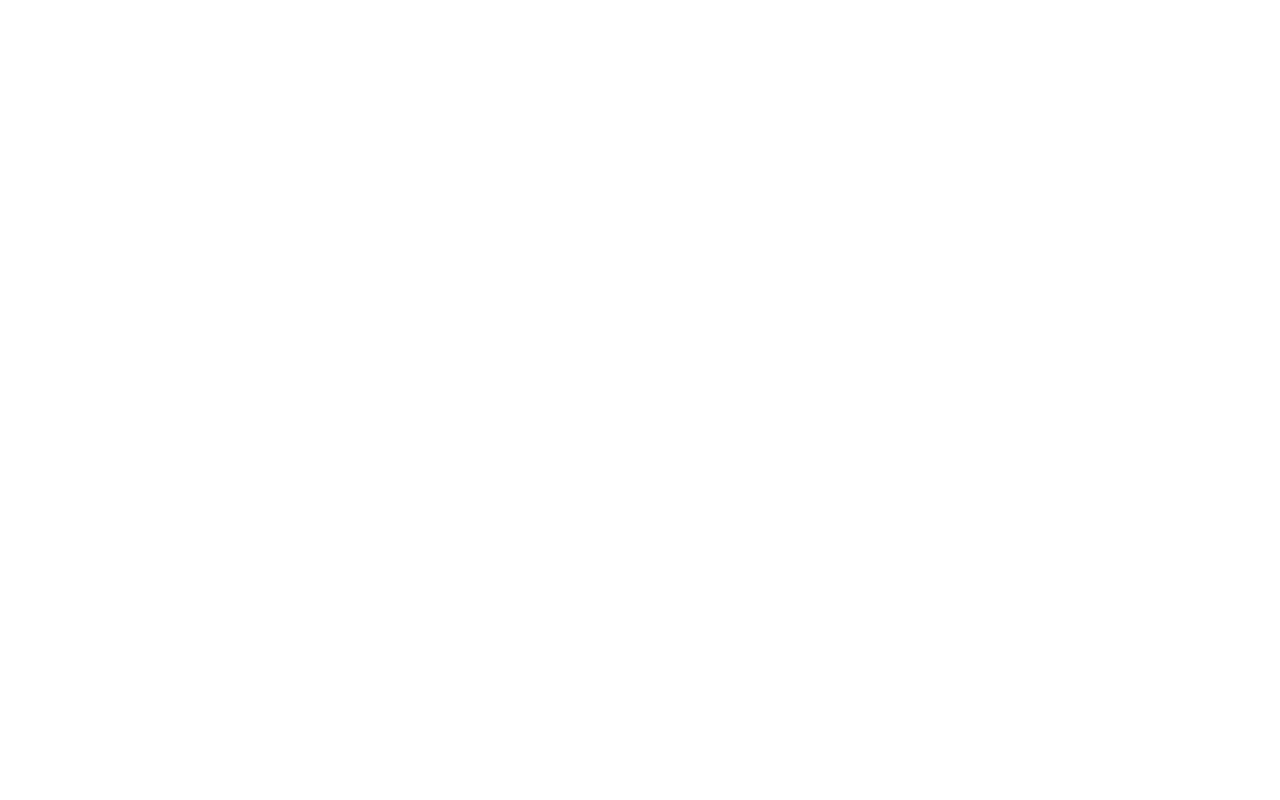
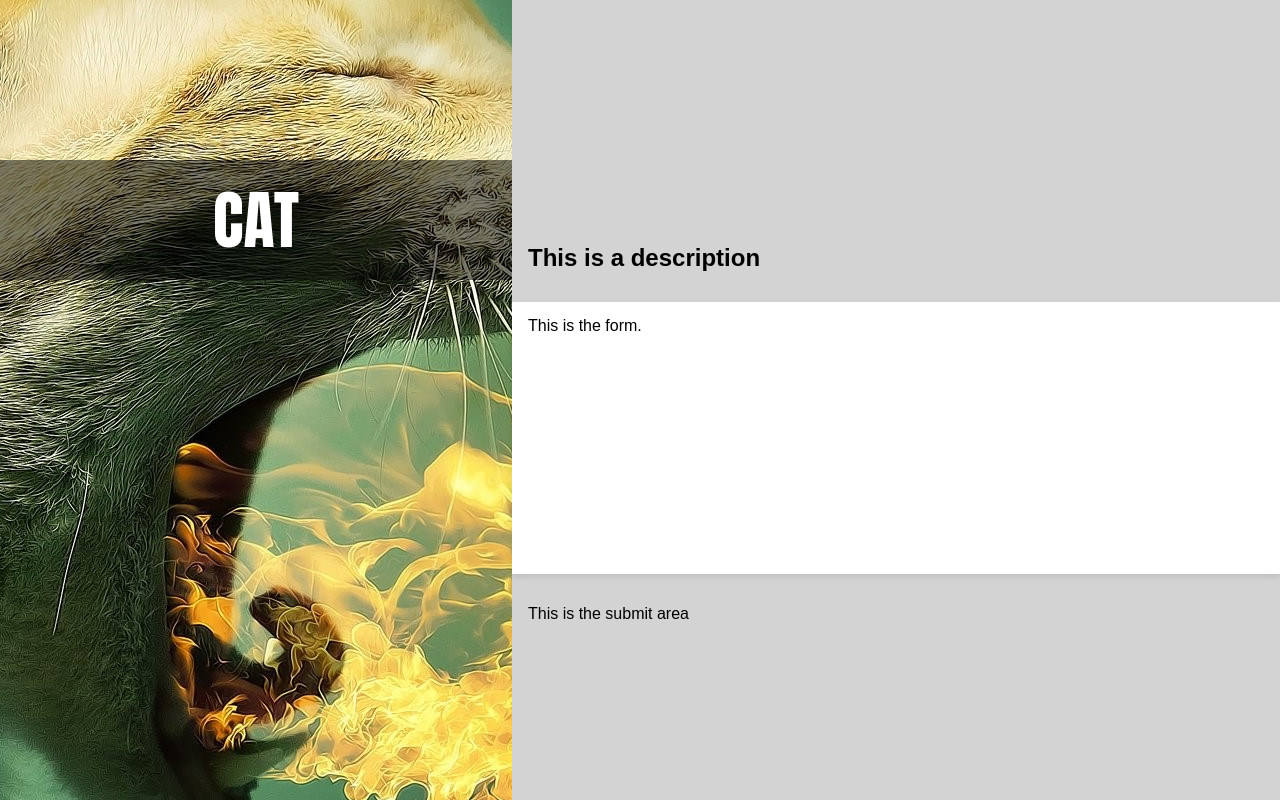
Before and after one commit to DarxyDev/cat-form, a plain HTML site: page index.html in a window 1280 px wide. Drawn offline with Linux system fonts and the light colour scheme.

Commit message:
basic layout done

```diff
--- /dev/null
+++ b/cssReset.css
@@ -0,0 +1,48 @@
+/* http://meyerweb.com/eric/tools/css/reset/
+   v2.0 | 20110126
+   License: none (public domain)
+*/
+
+html, body, div, span, applet, object, iframe,
+h1, h2, h3, h4, h5, h6, p, blockquote, pre,
+a, abbr, acronym, address, big, cite, code,
+del, dfn, em, img, ins, kbd, q, s, samp,
+small, strike, strong, sub, sup, tt, var,
+b, u, i, center,
+dl, dt, dd, ol, ul, li,
+fieldset, form, label, legend,
+table, caption, tbody, tfoot, thead, tr, th, td,
+article, aside, canvas, details, embed,
+figure, figcaption, footer, header, hgroup,
+menu, nav, output, ruby, section, summary,
+time, mark, audio, video {
+	margin: 0;
+	padding: 0;
+	border: 0;
+	font-size: 100%;
+	font: inherit;
+	vertical-align: baseline;
+}
+/* HTML5 display-role reset for older browsers */
+article, aside, details, figcaption, figure,
+footer, header, hgroup, menu, nav, section {
+	display: block;
+}
+body {
+	line-height: 1;
+}
+ol, ul {
+	list-style: none;
+}
+blockquote, q {
+	quotes: none;
+}
+blockquote:before, blockquote:after,
+q:before, q:after {
+	content: '';
+	content: none;
+}
+table {
+	border-collapse: collapse;
+	border-spacing: 0;
+}
--- a/index.html
+++ b/index.html
@@ -1,12 +1,32 @@
 <!DOCTYPE html>
 <html lang="en">
+
 <head>
     <meta charset="UTF-8">
     <meta http-equiv="X-UA-Compatible" content="IE=edge">
     <meta name="viewport" content="width=device-width, initial-scale=1.0">
-    <title>Document</title>
+    <title>Catastrophic Inquiries</title>
+    <!-- <link rel="preload" href="styles.css" as="style">
+    <link rel="preload" src="script.js" as="script"> -->
+    <link rel="stylesheet" href="cssReset.css">
+    <link rel="stylesheet" href="styles.css">
+    <script src="script.js" defer></script>
+
 </head>
+
 <body>
+    <div id="fullContainer">
+        <div id="logoContainer">
+            <div id="logo">
+                CAT
+            </div>
+        </div>
+        <div id="contentContainer">
+            <h1 id="headSection">This is a description</h1>
+            <div id="formContainer">This is the form.</div>
+            <div id="submitSection">This is the submit area</div>
+        </div>
+    </div>
+</body>
 
-</body>
 </html>
--- a/styles.css
+++ b/styles.css
@@ -0,0 +1,56 @@
+:root{
+    --main-bg:lightgray;
+    --light-bg:white;
+}
+body{
+    position:relative;
+    background:url('images/fireCat.jpg');
+    background-position: -520px -200px;
+    background-attachment: fixed;
+    font-family:Arial, Helvetica, sans-serif;
+}
+h1{
+    font-size:1.5em;
+    font-weight:bold;
+}
+#fullContainer{
+    display:flex;
+    height:100vh;
+    width:100vw;
+}
+#logoContainer{
+    display:flex;
+    justify-content: center;
+    align-items: center;
+    width:40%;
+    height:120px;
+    margin-top: 20vh;
+    background-color: rgba(0,0,0,.5);
+}
+#logo{
+    font-family:Impact, Haettenschweiler, 'Arial Narrow Bold', sans-serif;
+    color:white;
+    font-size:4rem;
+}
+#contentContainer{
+    flex-grow:1;
+    display:flex;
+    flex-direction:column;
+    gap:1rem;
+    background-color:var(--main-bg);
+}
+#contentContainer>*{
+    padding:1rem;
+}
+#headSection{
+    margin-top:30%;
+}
+#formContainer{
+min-height:15rem;
+background-color:var(--light-bg);
+box-shadow:0 3px 6px rgba(0,0,0,.1);
+
+}
+#submitSection{
+
+}
```
Also changed, not shown: images/fireCat.jpg (added), 1 other file.
